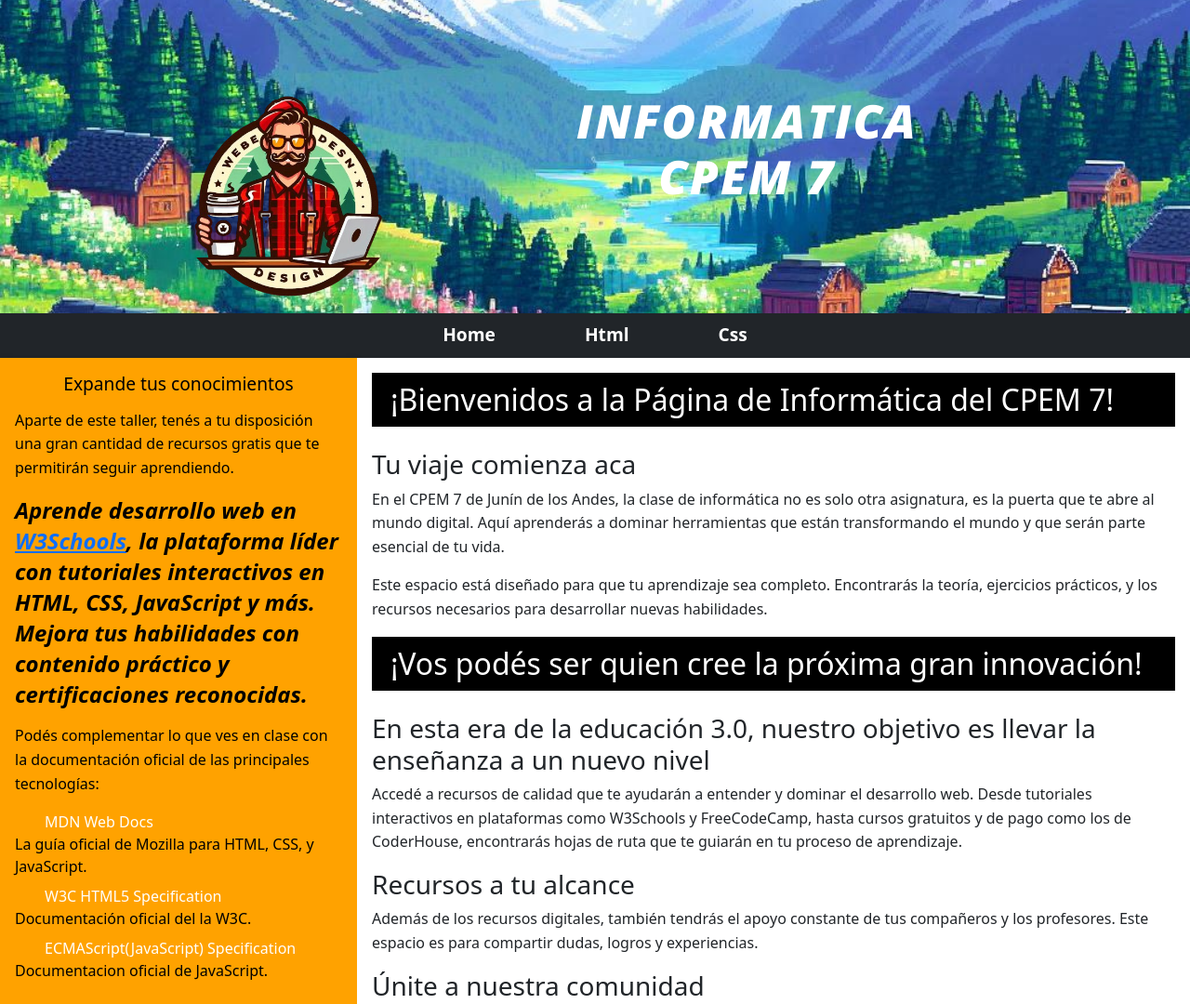
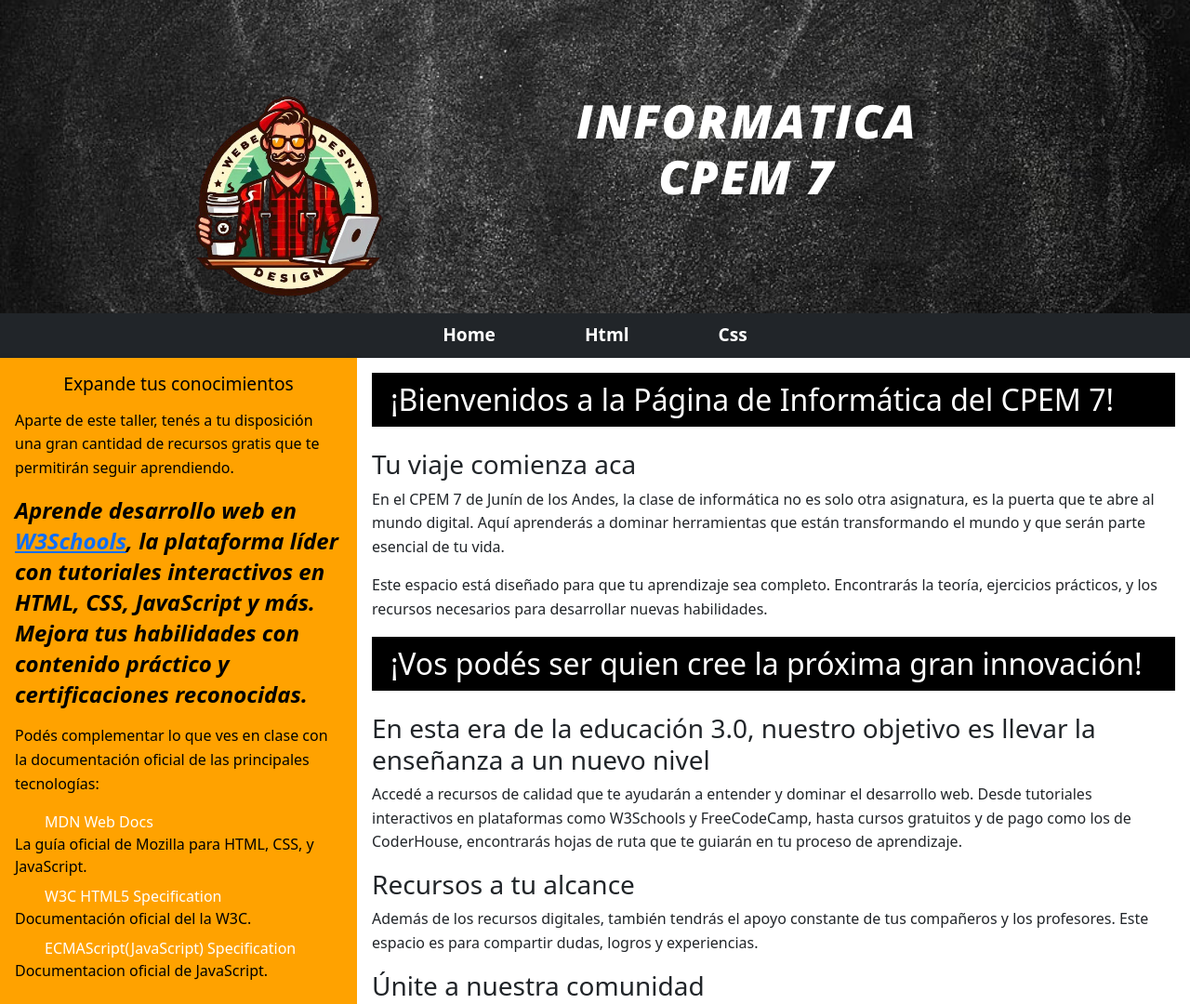
Before and after one commit to jefrete/informatica-cpem7, a website: page index.html in a window 1280 px wide. Shown: the top 1080 px of the page at 93% size. Drawn offline with nearby package versions, Linux system fonts and the light colour scheme; some icons are missing.

Commit message:
como se asdasdasarompe 5.0.0

```diff
--- a/scss/main.css
+++ b/scss/main.css
@@ -1,7 +1,6 @@
 @charset "UTF-8";
 /* Breakpoints*/
 header {
-  background-color: rgb(255, 225, 0);
   display: flex;
   flex-direction: column-reverse;
   color: black;
@@ -9,7 +8,7 @@ header {
   font-family: "Open Sans", sans-serif;
   font-weight: 700;
   align-items: center;
-  background-image: url(../assets/Designer\ \(58\).jpeg);
+  background-image: url(../../assets/fondo-pizarron.png);
   background-size: cover;
   /* Ajusta la imagen para cubrir todo el área del header */
   background-position: center;
```
Also changed, not shown: 1 other file.
